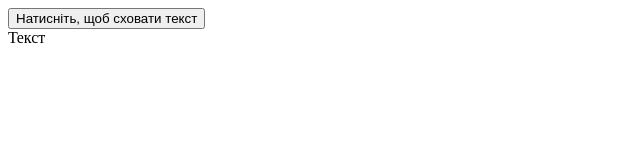
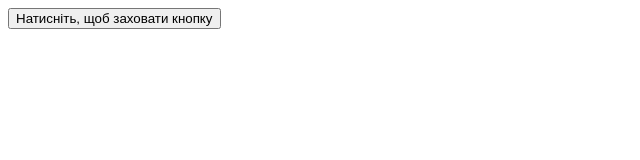
Before and after one commit to Tancha-Burenko/Lesson-15, a plain HTML site: page index.html in a window 1280 px wide. Shown: the full height of the page, 0-640 px from the left. Drawn offline with Linux system fonts and the light colour scheme.

Commit message:
lesson-15min2

```diff
--- a/index.html
+++ b/index.html
@@ -7,16 +7,7 @@
 </head>
 
 <body>
-	<input type="button" id="hider" value="Натисніть, щоб сховати текст" />
-	<div id="text">Teкст</div>
-
-	<script>
-		document.getElementById('hider').onclick = function() {
-			document.getElementById('text').hidden = true;
-		}
-
-	</script>
-
+	<input type="button" onclick="this.hidden=true" value="Натисніть, щоб заховати кнопку">
 </body>
 
 </html>
```
